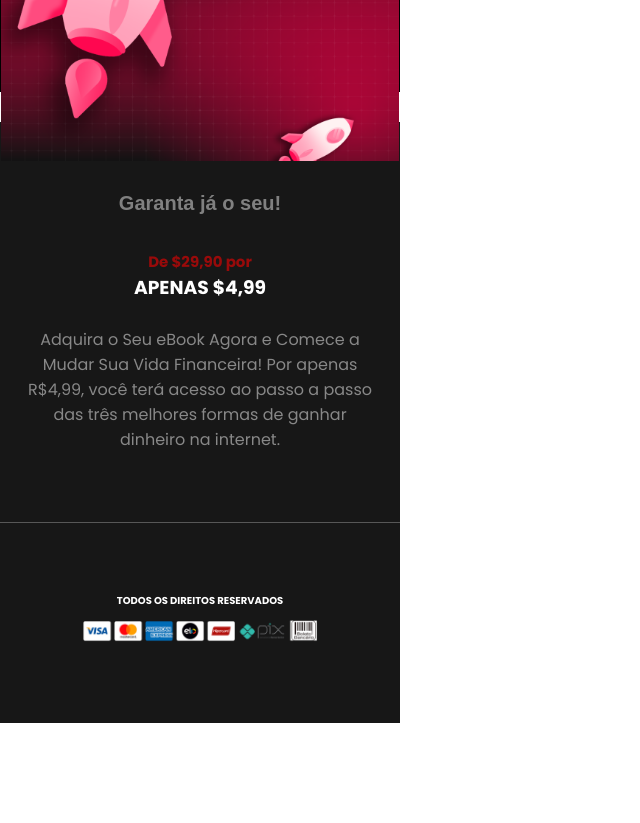
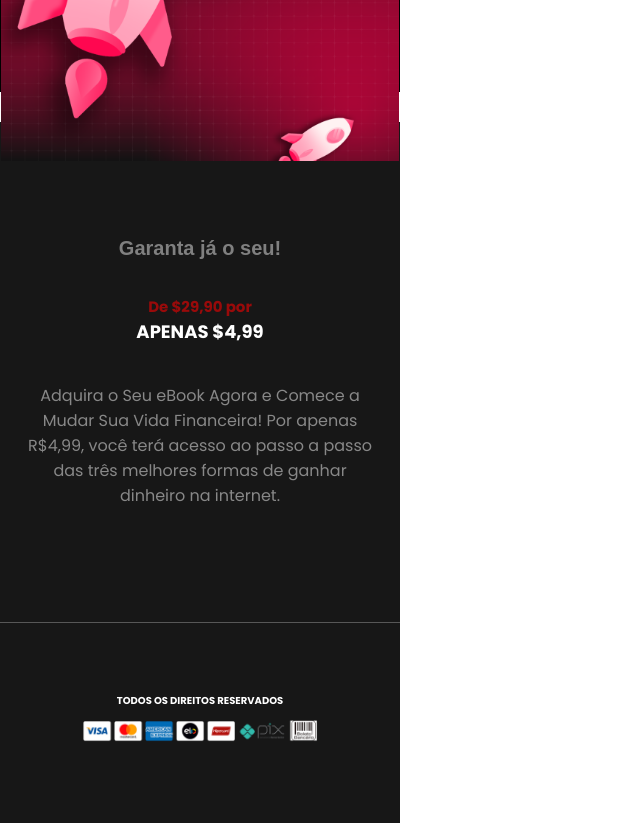
Before and after one commit to fabiohenridev/LP, a React (Vite) app in the folder guiasuplemento/: page / in a window 1280 px wide. Shown: the part 2000-2823 px from the top of the page, without its empty margins (0-640 px from the left). Before the commit the page ends 2723 px from the top, so only its background shows below. Built offline with nearby package versions, Linux system fonts and the light colour scheme.

Commit message:
update-site

```diff
--- a/guiasuplemento/src/Componentes/Button.css
+++ b/guiasuplemento/src/Componentes/Button.css
@@ -24,7 +24,7 @@ p {
     flex-direction: column;
     justify-content: center;
     text-align: center;
-    height: 400px;
+    height: 500px;
     background-color: rgb(23, 23, 23);
     margin-top: 30px;
 }
@@ -58,6 +58,10 @@ p {
     background: none;
 }
 
+.Apenas{
+    height: 50px;
+}
+
 h3 {
     color: #3fdf00;
     padding: 5px;
--- a/guiasuplemento/src/Componentes/Button.jsx
+++ b/guiasuplemento/src/Componentes/Button.jsx
@@ -1,26 +1,27 @@
 import { useEffect, useState } from 'react';
 import './Button.css';
+import { use } from 'react';
 
 
 export default function Button() {
 
-    const [tamButton, setTamButton] = useState(200);
+const [Font, setFont] = useState('20px');
 
-    // Tamanho Botao alternando
+useState(()=>{
 
-    useEffect(()=>{
+const interval = setInterval(()=>{
 
-     const interval = setInterval(()=>{
-
-      setTamButton((prevTam) => (prevTam==200? 190 : 200))
-
-     },500)
+setFont((prevFont)=> (prevFont == '20px' ? '18px' : '20px'))
 
 
 
-        return () => clearInterval(interval)
+}, 500)
 
-    }, [])
+
+
+return () => clearInterval(interval)
+
+})
 
     return (
         <div>
@@ -28,17 +29,14 @@ export default function Button() {
             <div className='Button'>
                 <h2 className='GarantaJa'>Garanta já o seu!</h2>
                 <h3 className='Promo'>De $29,90 por</h3>
-                <h3 className='Apenas499'>APENAS $4,99</h3>
+                <div className='Apenas'>
+                <h3 style={{fontSize: Font, position:'relative', transition: `font-size 0.5s ease-in-out`, display: 'inline-block'}} className='Apenas499'>APENAS $4,99</h3>
+                </div>
                 <p className='textBottom'>Adquira o Seu eBook Agora e Comece a Mudar Sua Vida Financeira!
                     Por apenas R$4,99, você terá acesso ao passo a passo das três melhores formas de ganhar dinheiro na internet.</p>
 
                 <div className='Botao'>
-                    <button style={{
-
-                         border: tamButton, transition: `width 0.5s ease-in-out`
-
-
-                    }} target="blank_" onClick={() => ConnectGetway()}>COMPRAR AGORA</button>
+                    <button  target="blank_" onClick={() => ConnectGetway()}>COMPRAR AGORA</button>
                 </div>
             </div>
         </div>
```
